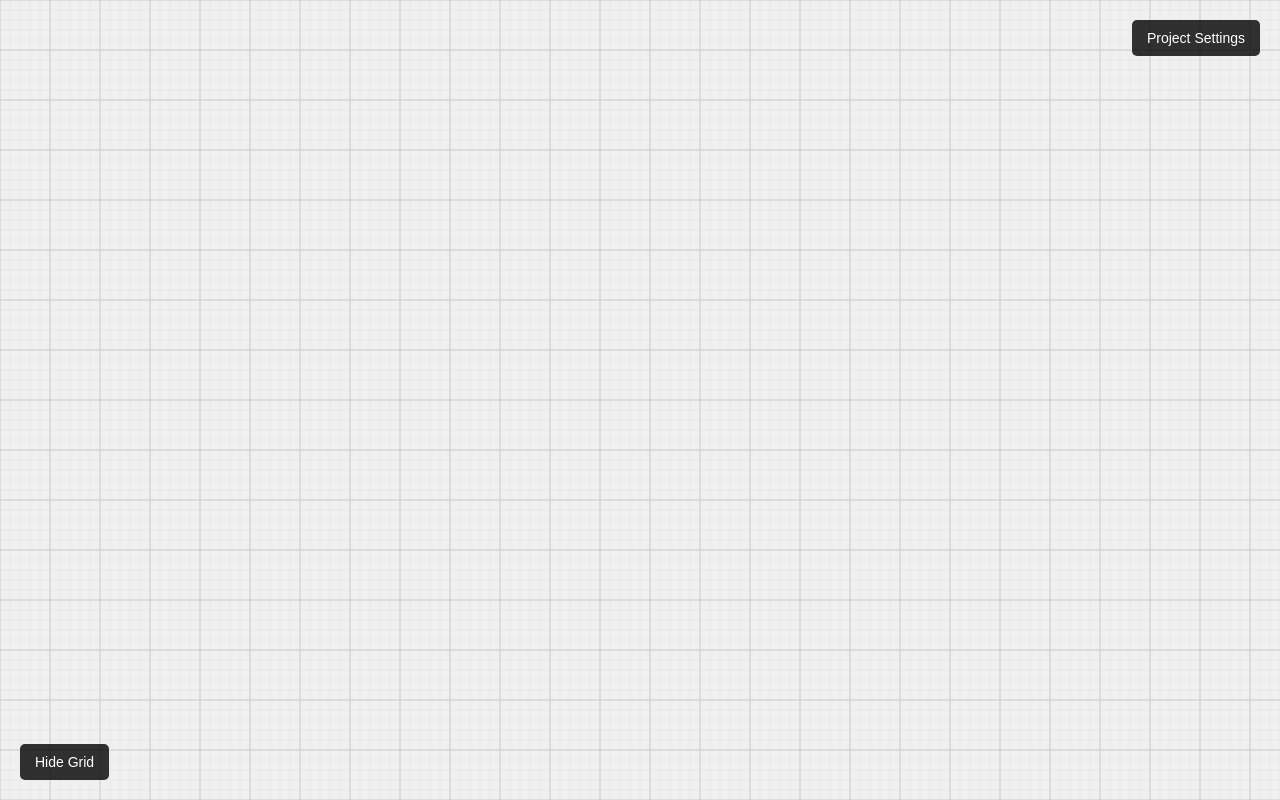
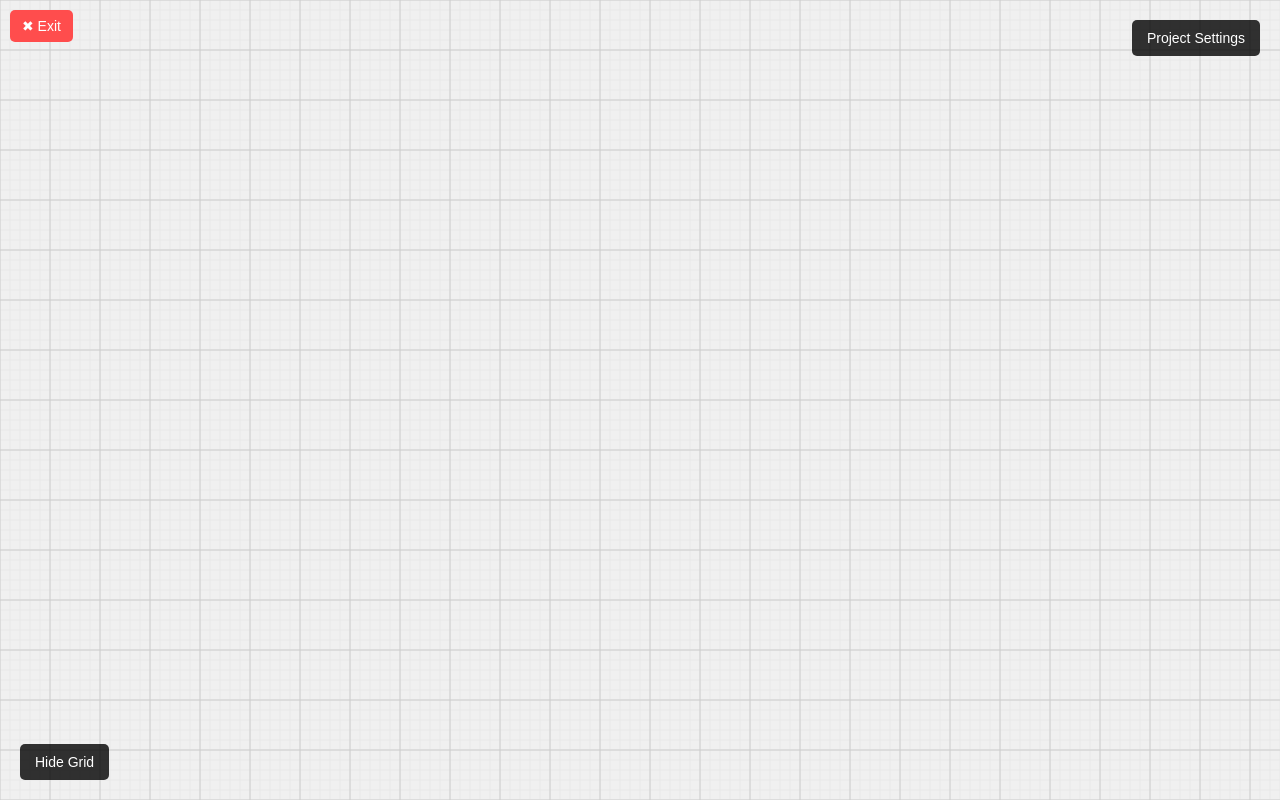
Before and after one commit to nuhm/WiFi-Planner-Tool, a React (Create React App) app in the folder frontend/: page /workspace in a window 1280 px wide. Built offline with nearby package versions, Linux system fonts and the light colour scheme.

Commit message:
added exit button

```diff
--- a/frontend/src/pages/Workspace.js
+++ b/frontend/src/pages/Workspace.js
@@ -10,6 +10,12 @@ const Workspace = () => {
 
   return (
     <div className="workspace-container">
+
+      {/* 🔥 Exit Button (Top-Left Corner) */}
+      <button className="exit-button" onClick={() => navigate("/")}>
+        ✖ Exit
+      </button>
+
       <PanelGroup direction="horizontal">
 
         {/* Left Side: Canvas */}
@@ -43,9 +49,7 @@ const Workspace = () => {
               <input type="text" className="input-field" />
 
               <label>Project Description:</label>
-              <textarea className="input-field" rows="3"></textarea>
-
-              <button onClick={() => navigate("/")} className="back-button">Back to Home</button>
+              <textarea className="input-field" rows="5"></textarea>
             </div>
           </Panel>
         )}
--- a/frontend/src/styles/Workspace.css
+++ b/frontend/src/styles/Workspace.css
@@ -46,6 +46,7 @@
 /* Sidebar Content */
 .sidebar-content {
   flex-grow: 1;
+  padding-right: 16px;
 }
 
 /* Inputs */
@@ -97,6 +98,28 @@
 .resizer:hover {
   background: #888;
 }
+
+/* 🔥 Exit Button (Top-Left Corner) */
+.exit-button {
+  position: absolute;
+  top: 10px;
+  left: 10px;
+  background: #ff4d4d;
+  color: white;
+  border: none;
+  padding: 8px 12px;
+  cursor: pointer;
+  font-size: 14px;
+  border-radius: 5px;
+  transition: background 0.2s ease;
+  z-index: 100; /* Ensure it's on top */
+}
+
+/* 🔥 Hover Effect */
+.exit-button:hover {
+  background: #cc0000;
+}
+
 
 /* 🔥 Floating "Project Settings" Button */
 .project-settings-button {
```
